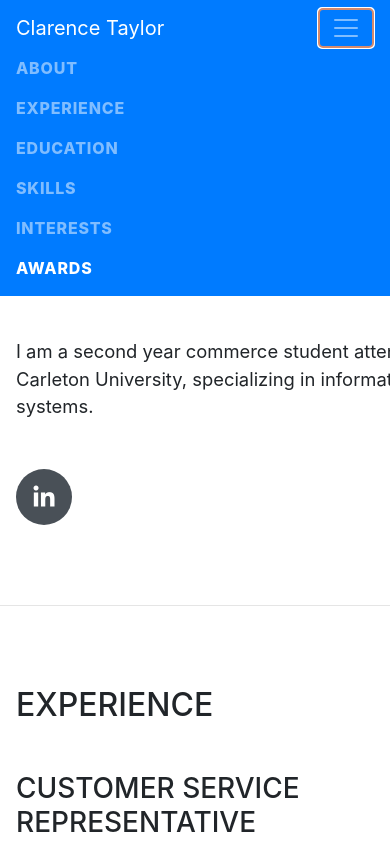
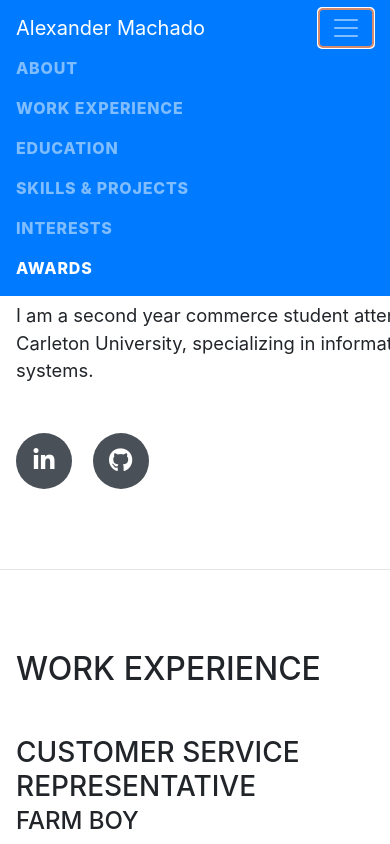
Before and after one commit to AlexMachado99/personal-website, a website with bundled scripts: page index.html in a window 390 px wide. Both pictures are taken after a click on the button "Toggle navigation". Shown: the top 844 px of the page. Built offline with nearby package versions, Linux system fonts and the light colour scheme; a web font is replaced by a local one.

Commit message:
added github link and maple leaf

```diff
--- a/index.html
+++ b/index.html
@@ -16,7 +16,7 @@
     <!-- Custom fonts for this template -->
     <link href="https://fonts.googleapis.com/css?family=Saira+Extra+Condensed:500,700" rel="stylesheet">
     <link href="https://fonts.googleapis.com/css?family=Muli:400,400i,800,800i" rel="stylesheet">
-    <link href="vendor/fontawesome-free/css/all.min.css" rel="stylesheet">
+    <link rel="stylesheet" href="https://use.fontawesome.com/releases/v5.6.3/css/all.css" integrity="sha384-UHRtZLI+pbxtHCWp1t77Bi1L4ZtiqrqD80Kn4Z8NTSRyMA2Fd33n5dQ8lWUE00s/" crossorigin="anonymous">
 
     <!-- Custom styles for this template -->
     <link href="css/resume.css" rel="stylesheet">
@@ -27,7 +27,7 @@
 
     <nav class="navbar navbar-expand-lg navbar-dark bg-primary fixed-top" id="sideNav">
       <a class="navbar-brand js-scroll-trigger" href="#page-top">
-        <span class="d-block d-lg-none">Clarence Taylor</span>
+        <span class="d-block d-lg-none">Alexander Machado</span>
         <span class="d-none d-lg-block">
           <img class="img-fluid img-profile rounded-circle mx-auto mb-2" src="img/profile.jpg" alt="">
         </span>
@@ -41,13 +41,13 @@
             <a class="nav-link js-scroll-trigger" href="#about">About</a>
           </li>
           <li class="nav-item">
-            <a class="nav-link js-scroll-trigger" href="#experience">Experience</a>
+            <a class="nav-link js-scroll-trigger" href="#experience">Work Experience</a>
           </li>
           <li class="nav-item">
             <a class="nav-link js-scroll-trigger" href="#education">Education</a>
           </li>
           <li class="nav-item">
-            <a class="nav-link js-scroll-trigger" href="#skills">Skills</a>
+            <a class="nav-link js-scroll-trigger" href="#skills">Skills & Projects</a>
           </li>
           <li class="nav-item">
             <a class="nav-link js-scroll-trigger" href="#interests">Interests</a>
@@ -66,16 +66,16 @@
           <h1 class="mb-0">Alexander
             <span class="text-primary">Machado</span>
           </h1>
-          <div class="subheading mb-5">1791 Rosebella Ave. · Ottawa, ON K1T1G4 · (613) 606-4306 ·
+          <div class="subheading mb-5"> <i class="fab fa-canadian-maple-leaf"></i> Ottawa, Ontario |
             <a href="mailto:name@email.com">alexmachado@cmail.carleton.ca</a>
           </div>
           <p class="lead mb-5">I am a second year commerce student attending Carleton University, specializing in information systems.</p>
           <div class="social-icons">
-            <a href="https://www.linkedin.com/in/AlexMachado2019/">
+            <a href="https://www.linkedin.com/in/AlexMachado2019/" target="_blank">
               <i class="fab fa-linkedin-in"></i>
             </a>
-
-
+            <a href="https://github.com/AlexMachado99" target="_blank">
+              <i class="fab fa-github"></i>
             </a>
           </div>
         </div>
@@ -85,7 +85,7 @@
 
       <section class="resume-section p-3 p-lg-5 d-flex flex-column" id="experience">
         <div class="my-auto">
-          <h2 class="mb-5">Experience</h2>
+          <h2 class="mb-5">Work Experience</h2>
 
           <div class="resume-item d-flex flex-column flex-md-row mb-5">
             <div class="resume-content mr-auto">
@@ -226,15 +226,11 @@ in business strategy; and the impact of government intervention.</li>
               width="32" height="32"
               viewBox="0 0 32 32"
               style=" fill:#6b7178;">    <path style="line-height:normal;text-indent:0;text-align:start;text-decoration-line:none;text-decoration-style:solid;text-decoration-color:#000;text-transform:none;block-progression:tb;isolation:auto;mix-blend-mode:normal" d="M 12.970703 3 A 1.0001 1.0001 0 0 0 12.445312 3.1679688 L 3.4453125 9.1679688 A 1.0001 1.0001 0 0 0 3 10 L 3 25 A 1.0001 1.0001 0 0 0 3.7246094 25.958984 L 3.7246094 25.960938 A 1.0001 1.0001 0 0 0 3.734375 25.962891 L 17.724609 29.960938 A 1.0001 1.0001 0 0 0 18.574219 29.818359 L 28.574219 22.818359 A 1.0001 1.0001 0 0 0 29 22 L 29 7 A 1.0001 1.0001 0 0 0 28.195312 6.0195312 L 28.169922 6.0136719 A 1.0001 1.0001 0 0 0 28.160156 6.0117188 L 13.267578 3.0351562 A 1.0001 1.0001 0 0 0 13.208984 3.0214844 L 13.195312 3.0195312 A 1.0001 1.0001 0 0 0 12.970703 3 z M 14 5.21875 L 25.269531 7.4726562 L 17.826172 11.939453 L 14 11.119141 L 14 5.21875 z M 12 5.8691406 L 12 10.691406 L 6.5253906 9.5175781 L 12 5.8691406 z M 27 8.765625 L 27 20.697266 L 19 18.564453 L 19 13.566406 L 27 8.765625 z M 5 11.238281 L 12 12.738281 L 12 17.511719 L 5 22.957031 L 5 11.238281 z M 14 13.166016 L 17 13.808594 L 17 18.03125 L 14 17.230469 L 14 13.166016 z M 13.220703 19.09375 L 17 20.101562 L 17 27.673828 L 6.1679688 24.580078 L 13.220703 19.09375 z M 19 20.634766 L 25.667969 22.414062 L 19 27.080078 L 19 20.634766 z"></path></svg></i>
-              <p>Git</p>
-            </li>
-            <li class="list-inline-item">
-              <i class="fab fa-github fa-3x"></i>
-              <p>Github</p>
+              <p>NetBeans</p>
             </li>
           </ul>
 
-          <div class="subheading mb-3">Workflow</div>
+          <div class="subheading mb-3">Projects</div>
           <ul class="fa-ul mb-0">
             <li>
               <i class="fa-li fa fa-check"></i>
```
